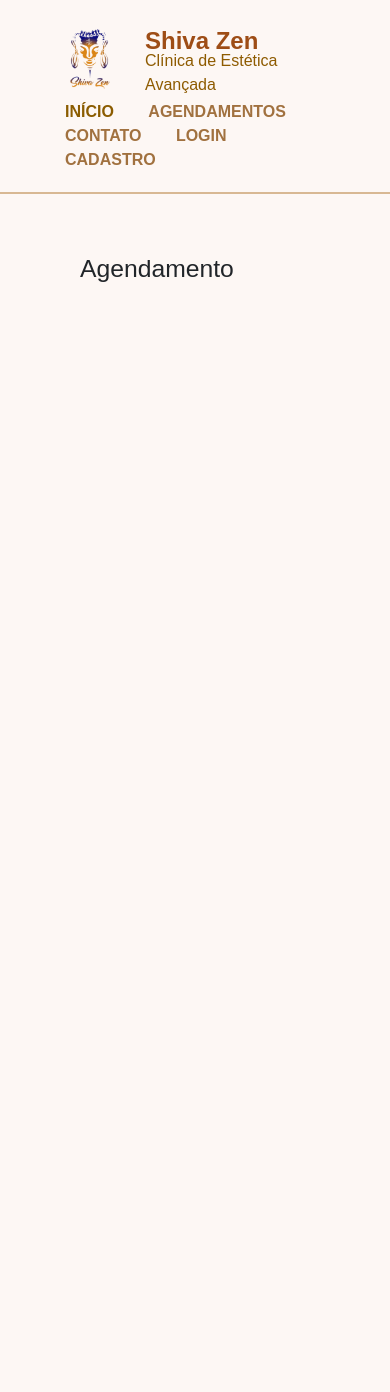
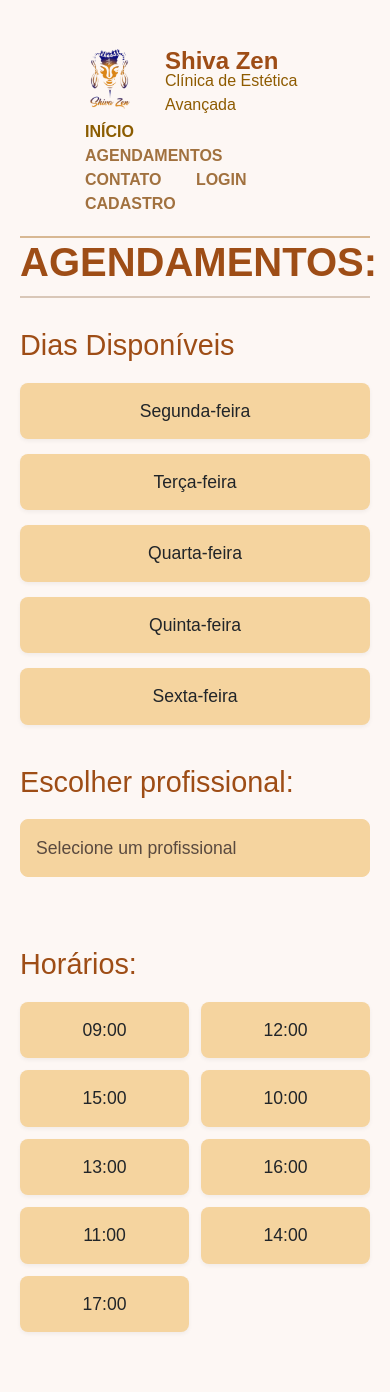
Before and after one commit to StefanyCarso/shivazen, a Django app: page /agenda/agendamento/ in a window 390 px wide. Before the commit the page ends 282 px from the top, so only its background shows below. Run offline with Django 5.2, Linux system fonts and the light colour scheme.

Commit message:
telas 1205

```diff
--- a/shivazen/app_shivazen/templates/agenda/agendamento.html
+++ b/shivazen/app_shivazen/templates/agenda/agendamento.html
@@ -1,6 +1,136 @@
 {% extends 'estrutura/base.html' %}
 {% block conteudo %}
-    <div class="container">
-        <h2>Agendamento</h2>
+    <style>
+
+
+
+        h2 {
+            font-size: 2.5rem;
+            font-weight: 600;
+            color: #9e4d16;
+            margin-bottom: 30px;
+            border-bottom: 2px solid #D9C7B8;
+            padding-bottom: 10px;
+        }
+
+        h3 {
+            font-size: 1.8rem;
+            font-weight: 500;
+            color: #9e4d16;
+            margin: 30px 0 20px 0;
+        }
+
+        /* Days List */
+        ul {
+            list-style-type: none;
+            padding: 0;
+            display: grid;
+            grid-template-columns: repeat(auto-fill, minmax(200px, 1fr));
+            gap: 15px;
+            margin-bottom: 40px;
+        }
+
+        li {
+            background-color: #f5d49f;
+            padding: 15px 20px;
+            border-radius: 8px;
+            text-align: center;
+            font-size: 1.1rem;
+            box-shadow: 0 2px 4px rgba(0,0,0,0.05);
+            transition: all 0.3s ease;
+        }
+
+        li:hover {
+            background-color: #f5d49f;
+            transform: translateY(-2px);
+        }
+
+
+        .time-table {
+            display: grid;
+            grid-template-columns: repeat(3, 1fr);
+            gap: 12px;
+            margin-bottom: 40px;
+        }
+
+        .time-slot {
+            background-color: #f5d49f;
+            padding: 15px;
+            text-align: center;
+            border-radius: 8px;
+            font-size: 1.1rem;
+            box-shadow: 0 2px 4px rgba(0,0,0,0.05);
+            transition: all 0.3s ease;
+            cursor: pointer;
+        }
+
+        .time-slot:hover {
+            background-color: #f5d49f;
+            transform: translateY(-2px);
+        }
+
+        /* Professional Selection */
+        .professional-select {
+            width: 100%;
+            padding: 15px;
+            font-size: 1.1rem;
+            background-color: #f5d49f;
+            border: 1px solid #f5d49f;
+            border-radius: 8px;
+            color: #5A4A3F;
+            margin-bottom: 40px;
+            appearance: none;
+            background-repeat: no-repeat;
+            background-position: right 15px center;
+            background-size: 20px;
+        }
+
+
+        @media (max-width: 768px) {
+            body {
+                padding: 20px;
+            }
+
+            ul {
+                grid-template-columns: 1fr;
+            }
+
+            .time-table {
+                grid-template-columns: repeat(2, 1fr);
+            }
+        }
+    </style>
+</head>
+<body>
+    <h2>AGENDAMENTOS:</h2>
+
+    <h3>Dias Disponíveis</h3>
+    <ul>
+        <li>Segunda-feira</li>
+        <li>Terça-feira</li>
+        <li>Quarta-feira</li>
+        <li>Quinta-feira</li>
+        <li>Sexta-feira</li>
+    </ul>
+
+    <h3>Escolher profissional:</h3>
+    <select class="professional-select">
+        <option>Selecione um profissional</option>
+        <option>Profissional1</option>
+        <option>Profissional2</option>
+        <option>Profissional3</option>
+    </select>
+
+    <h3>Horários:</h3>
+    <div class="time-table">
+        <div class="time-slot">09:00</div>
+        <div class="time-slot">12:00</div>
+        <div class="time-slot">15:00</div>
+        <div class="time-slot">10:00</div>
+        <div class="time-slot">13:00</div>
+        <div class="time-slot">16:00</div>
+        <div class="time-slot">11:00</div>
+        <div class="time-slot">14:00</div>
+        <div class="time-slot">17:00</div>
     </div>
 {% endblock %}
```
Also changed, not shown: shivazen/app_shivazen/static/css/base.css (+23 -24 lines), shivazen/app_shivazen/templates/usuario/cadastro.html (+43 -11 lines), shivazen/app_shivazen/templates/usuario/login.html (+10 -9 lines).
